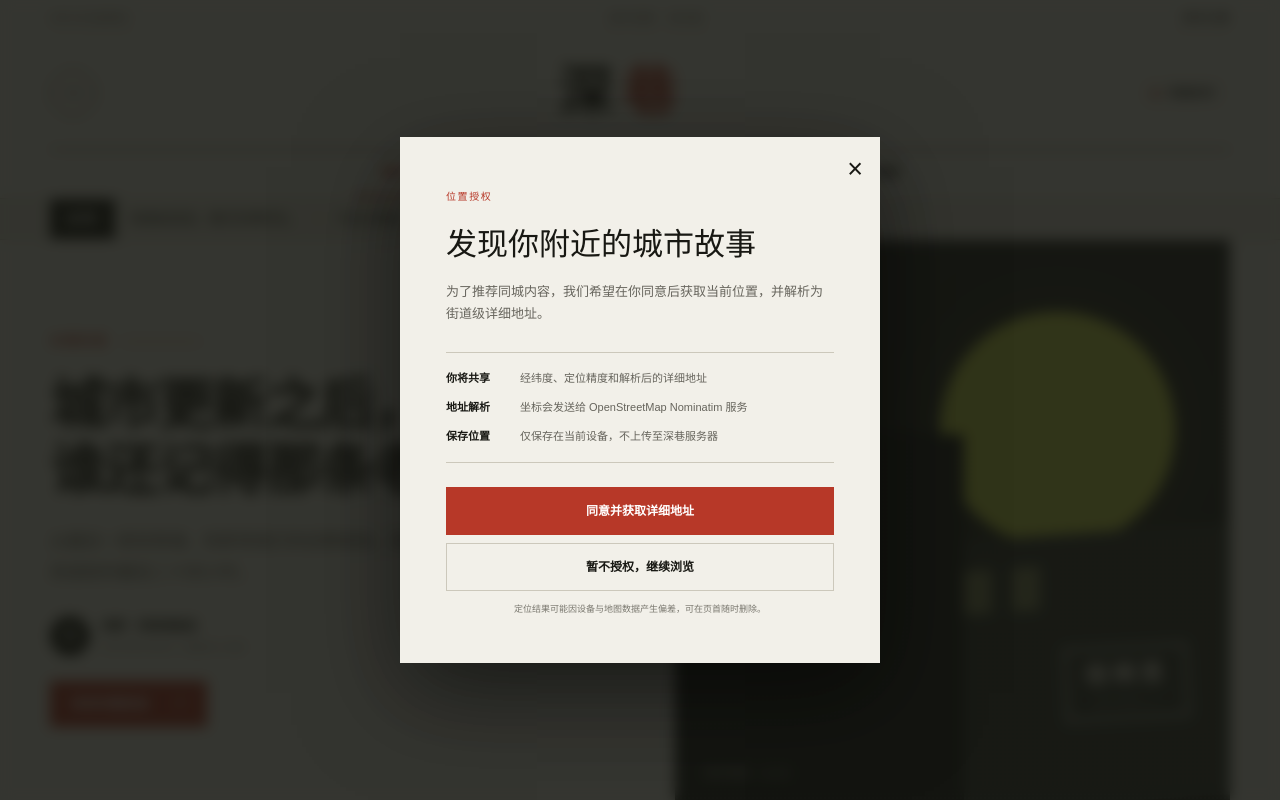
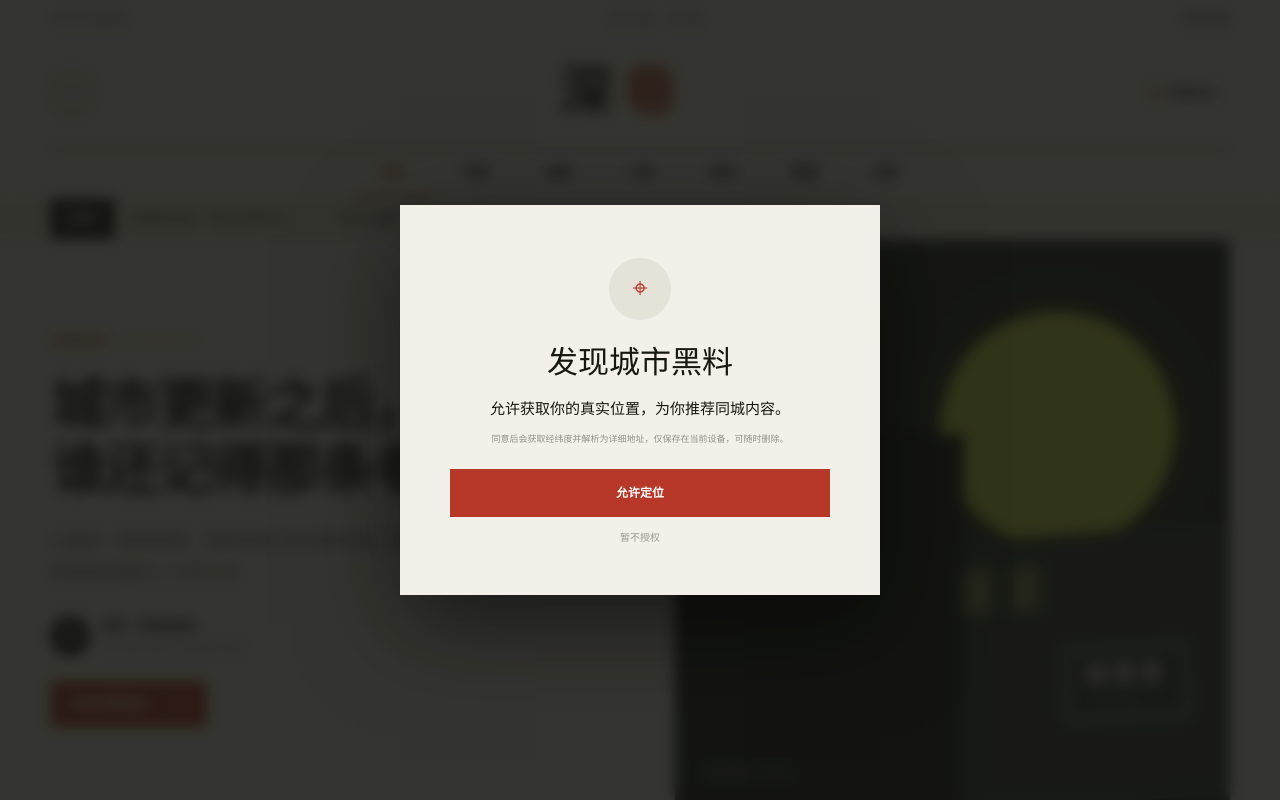
Before and after one commit to xuzhenmin/wangs, a Next.js app: page / in a window 1280 px wide. Shown: the top 800 px of the page. Built offline with nearby package versions, Linux system fonts and the light colour scheme.

Commit message:
Simplify entry location consent prompt

```diff
--- a/app/globals.css
+++ b/app/globals.css
@@ -66,7 +66,7 @@ footer { background:#1b1d1a; color:#d9d7cf; }.footer-inner { min-height:170px; d
 .toast { position:fixed; z-index:20; left:50%; bottom:28px; transform:translateX(-50%); background:#1b1d1a; color:white; padding:13px 20px; border-left:3px solid var(--acid); box-shadow:0 10px 40px #0004; font-size:12px; }
 .modal-backdrop { position:fixed; z-index:30; inset:0; background:#131510d9; backdrop-filter:blur(7px); display:grid; place-items:center; padding:20px; }.modal { width:min(480px,100%); background:var(--paper); padding:46px; position:relative; box-shadow:0 30px 90px #0008; }.modal-close { position:absolute; right:17px; top:12px; border:0; background:none; font-size:27px; cursor:pointer; }.modal-index { color:var(--red); font:10px monospace; letter-spacing:.16em; }.modal h2 { font-family:"Songti SC",serif; font-size:31px; margin:15px 0 12px; }.modal p { color:#67655d; font-size:13px; line-height:1.75; margin-bottom:26px; }.modal label:not(.consent-row) { display:flex; flex-direction:column; gap:8px; font-size:11px; font-weight:800; letter-spacing:.08em; }.modal input:not([type="checkbox"]),.modal select { width:100%; border:1px solid #aaa69a; background:#faf8f1; padding:14px; outline:none; }.modal input:focus,.modal select:focus { border-color:var(--red); box-shadow:0 0 0 2px #b7382818; }.primary,.secondary { width:100%; padding:14px; cursor:pointer; font-size:12px; font-weight:900; }.primary { margin-top:16px; background:var(--red); color:white; border:1px solid var(--red); }.primary:disabled { opacity:.55; }.secondary { margin-top:8px; background:transparent; border:1px solid var(--line); }.demo-code { display:block; text-align:center; color:var(--muted); margin-top:13px; }.form-error { color:#9f2b1f; background:#b7382811; padding:10px; font-size:11px; margin-top:10px; }
 .consent-row { display:flex; gap:12px; border:1px solid var(--line); padding:15px; margin-top:16px; cursor:pointer; }.consent-row input { accent-color:var(--red); width:17px; }.consent-row span,.consent-row b,.consent-row small { display:block; }.consent-row b { font-size:12px; }.consent-row small { color:var(--muted); font-size:10px; margin-top:5px; line-height:1.5; }.success-state { text-align:center; }.success-mark { display:grid; place-items:center; width:62px; height:62px; border-radius:50%; background:var(--acid); margin:0 auto; font-size:27px; }
-.consent-facts { border-top:1px solid var(--line); border-bottom:1px solid var(--line); margin:4px 0 8px; padding:11px 0; }.consent-facts span { display:block; color:#66645c; font-size:11px; line-height:1.55; padding:6px 0; }.consent-facts b { color:var(--ink); display:inline-block; min-width:74px; }.privacy-footnote { display:block; text-align:center; color:var(--muted); font-size:9px; line-height:1.5; margin-top:12px; }.address-result { background:#e7e3d6; border-left:3px solid var(--red); padding:14px 16px; margin:18px 0 4px; text-align:left; font-family:"Songti SC",serif; font-size:13px; line-height:1.7; overflow-wrap:anywhere; }
+.simple-consent { text-align:center; padding:7px 4px 1px; }.location-symbol { width:62px; height:62px; border-radius:50%; background:#e5e2d7; color:var(--red); display:grid; place-items:center; margin:0 auto 20px; font-size:27px; }.simple-consent h2 { margin-bottom:10px; }.simple-consent p { color:var(--ink); font-family:"Songti SC",serif; font-size:15px; margin:0 0 10px; }.simple-privacy { display:block; max-width:340px; margin:0 auto 6px; color:#949188; font-size:9px; line-height:1.65; }.consent-decline { border:0; background:transparent; color:#9a9891; font-size:10px; padding:13px 20px 3px; cursor:pointer; }.consent-decline:hover { color:#5f5d56; text-decoration:underline; }.consent-decline:disabled { opacity:.45; }.address-result { background:#e7e3d6; border-left:3px solid var(--red); padding:14px 16px; margin:18px 0 4px; text-align:left; font-family:"Songti SC",serif; font-size:13px; line-height:1.7; overflow-wrap:anywhere; }
 
 @media (max-width:850px) {
   .page-shell { width:min(100% - 28px,680px); }.topline .edition { display:none; }.masthead { height:88px; }.brand { font-size:42px; }.nav { overflow-x:auto; justify-content:flex-start; }.nav button { min-width:64px; }.hero { grid-template-columns:1fr; }.hero-copy { padding:48px 8px 45px; }.hero h1 { font-size:42px; }.hero-art { min-height:430px; }.story-strip { grid-template-columns:1fr; }.story-card { border-left:1px solid var(--line); }.content-grid { grid-template-columns:1fr; gap:55px; padding-top:65px; }.sidebar { width:100%; }.footer-inner { flex-direction:column; align-items:flex-start; padding:45px 0; }.footer-inner button { margin:0 20px 0 0; }
--- a/app/page.tsx
+++ b/app/page.tsx
@@ -304,21 +304,16 @@ export default function Home() {
       {gate !== "closed" && (
         <div className="modal-backdrop" onMouseDown={gate === "initialConsent" ? dismissInitialConsent : () => setGate("closed")}>
           <section className="modal" onMouseDown={(e) => e.stopPropagation()} role="dialog" aria-modal="true" aria-label="位置与会员授权">
-            <button className="modal-close" aria-label="关闭" onClick={gate === "initialConsent" ? dismissInitialConsent : () => setGate("closed")}>×</button>
+            {gate !== "initialConsent" && <button className="modal-close" aria-label="关闭" onClick={() => setGate("closed")}>×</button>}
             {gate === "initialConsent" && (
-              <div>
-                <span className="modal-index">位置授权</span>
-                <h2>发现你附近的城市故事</h2>
-                <p>为了推荐同城内容，我们希望在你同意后获取当前位置，并解析为街道级详细地址。</p>
-                <div className="consent-facts">
-                  <span><b>你将共享</b>经纬度、定位精度和解析后的详细地址</span>
-                  <span><b>地址解析</b>坐标会发送给 OpenStreetMap Nominatim 服务</span>
-                  <span><b>保存位置</b>仅保存在当前设备，不上传至深巷服务器</span>
-                </div>
+              <div className="simple-consent">
+                <span className="location-symbol">⌖</span>
+                <h2>发现城市黑料</h2>
+                <p>允许获取你的真实位置，为你推荐同城内容。</p>
+                <small className="simple-privacy">同意后会获取经纬度并解析为详细地址，仅保存在当前设备，可随时删除。</small>
                 {locationError && <div className="form-error">{locationError}</div>}
-                <button className="primary" type="button" disabled={locating} onClick={requestDetailedLocation}>{locating ? "正在获取并解析地址…" : "同意并获取详细地址"}</button>
-                <button className="secondary" type="button" disabled={locating} onClick={dismissInitialConsent}>暂不授权，继续浏览</button>
-                <small className="privacy-footnote">定位结果可能因设备与地图数据产生偏差，可在页首随时删除。</small>
+                <button className="primary" type="button" disabled={locating} onClick={requestDetailedLocation}>{locating ? "正在获取位置…" : "允许定位"}</button>
+                <button className="consent-decline" type="button" disabled={locating} onClick={dismissInitialConsent}>暂不授权</button>
               </div>
             )}
             {gate === "addressSuccess" && (
```
